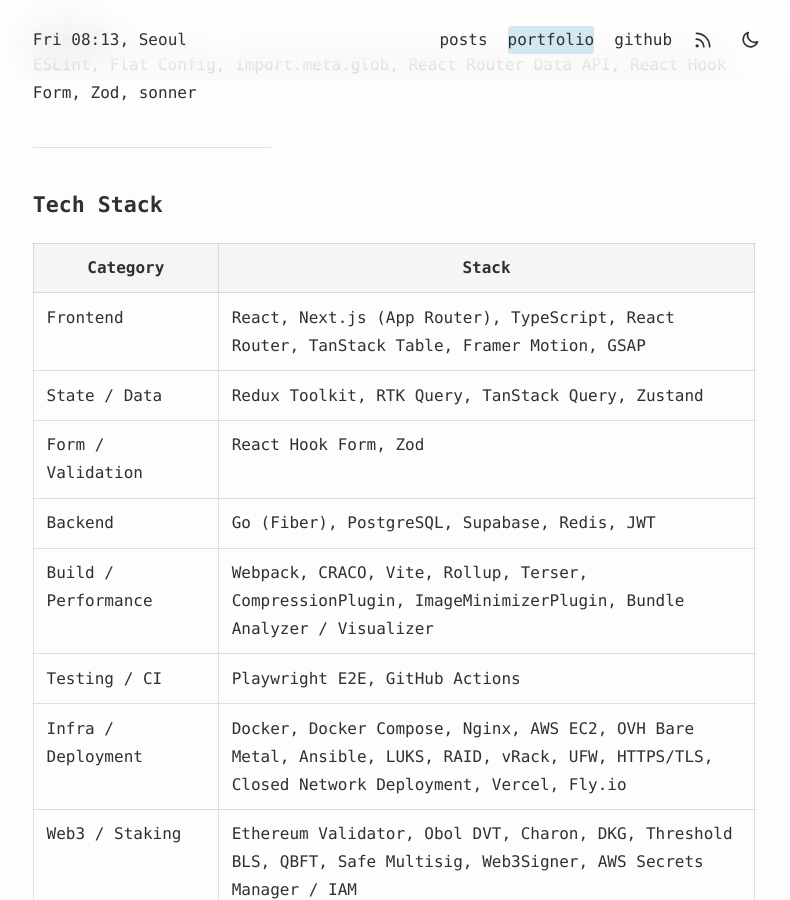
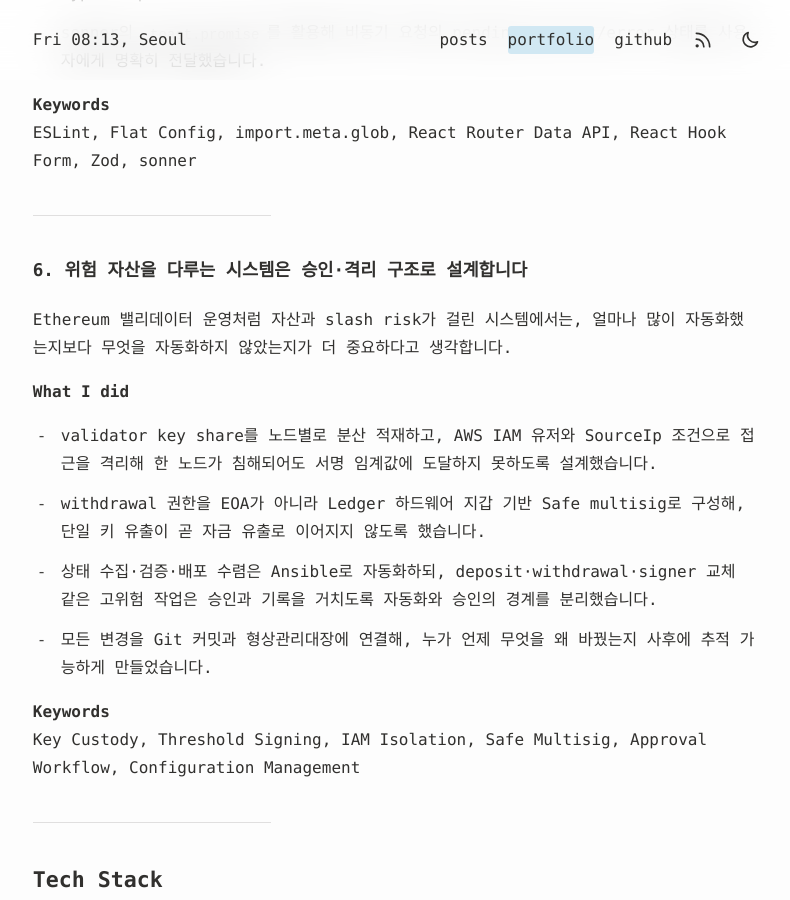
Before and after one commit to EthanKIMHG/EthanKIMHG.github.io, a Jekyll site: the page built from docs/portfolio.markdown, in a window 1280 px wide and 900 px high, scrolled down 10777 px. Shown: the whole window, without its empty margins (246-1036 px from the left). Built offline with Jekyll 4.4.1, drawn with Linux system fonts in a browser that asks for light colours; some of the changed text lies outside the part shown.

Commit message:
Add infra/security strength items and fix D4D link
Reflect OVH bare-metal Ansible hardening and key-custody/approval
design in Technical Strengths, and fix broken D4D markdown link.

```diff
--- a/docs/_posts/portfolio.md
+++ b/docs/_posts/portfolio.md
@@ -119,7 +119,7 @@ Ethereum Validator, Obol DVT, Charon, DKG, Threshold BLS, Web3Signer, AWS Secret
 Next.js 15, React 19, TypeScript, Zustand, TanStack Query, Turborepo, Go, Fiber, PostgreSQL(Supabase), Redis, Playwright, GitHub Actions, Fly.io, Vercel
 
 **Link**
-[d4d.tech][https://d4d.tech]
+[d4d.tech](https://d4d.tech)
 
 ---
 
@@ -208,7 +208,7 @@ JWT, HttpOnly Cookie, Silent Refresh, RTK Query, Axios Interceptor, ErrorBoundar
 
 ### 2. 제약 있는 환경에서도 배포 가능한 구조를 만듭니다
 
-폐쇄망, 온프레미스, AWS EC2, 베어메탈 환경에서 Docker Multi-stage Build, Nginx path-based routing, HTTPS 구성을 통해 여러 서비스를 안정적으로 배포했습니다.
+폐쇄망, 온프레미스, AWS EC2, 베어메탈 환경에서 Docker Multi-stage Build부터 서버 하드닝·IaC까지 인프라 계층을 직접 구성하며 여러 서비스를 안정적으로 배포했습니다.
 
 **What I did**
 
@@ -217,9 +217,10 @@ JWT, HttpOnly Cookie, Silent Refresh, RTK Query, Axios Interceptor, ErrorBoundar
 - 여러 서비스를 하나의 Nginx 컨테이너에서 `/holder`, `/issuer`, `/issuer-admin`, `/admin` path 기준으로 서빙했습니다.
 - SPA 새로고침 시 404가 발생하지 않도록 각 path별 `try_files` 설정을 구성했습니다.
 - 운영 서버에서 `docker load → docker compose up`으로 재현 가능한 배포 흐름을 만들었습니다.
+- 4대 베어메탈 서버는 Ansible role 13종으로 SSH 하드닝, UFW, RAID, LUKS, vRack 사설망까지 코드화해 동일한 기준으로 멱등하게 수렴시켰습니다.
 
 **Keywords**
-Docker, Multi-stage Build, Nginx, Closed Network, Path-based Routing, SPA Routing, Immutable Infrastructure
+Docker, Multi-stage Build, Nginx, Closed Network, Path-based Routing, SPA Routing, Ansible, Infrastructure as Code, Bare Metal
 
 ---
 
@@ -274,6 +275,22 @@ ESLint, Flat Config, import.meta.glob, React Router Data API, React Hook Form, Z
 
 ---
 
+### 6. 위험 자산을 다루는 시스템은 승인·격리 구조로 설계합니다
+
+Ethereum 밸리데이터 운영처럼 자산과 slash risk가 걸린 시스템에서는, 얼마나 많이 자동화했는지보다 무엇을 자동화하지 않았는지가 더 중요하다고 생각합니다.
+
+**What I did**
+
+- validator key share를 노드별로 분산 적재하고, AWS IAM 유저와 SourceIp 조건으로 접근을 격리해 한 노드가 침해되어도 서명 임계값에 도달하지 못하도록 설계했습니다.
+- withdrawal 권한을 EOA가 아니라 Ledger 하드웨어 지갑 기반 Safe multisig로 구성해, 단일 키 유출이 곧 자금 유출로 이어지지 않도록 했습니다.
+- 상태 수집·검증·배포 수렴은 Ansible로 자동화하되, deposit·withdrawal·signer 교체 같은 고위험 작업은 승인과 기록을 거치도록 자동화와 승인의 경계를 분리했습니다.
+- 모든 변경을 Git 커밋과 형상관리대장에 연결해, 누가 언제 무엇을 왜 바꿨는지 사후에 추적 가능하게 만들었습니다.
+
+**Keywords**
+Key Custody, Threshold Signing, IAM Isolation, Safe Multisig, Approval Workflow, Configuration Management
+
+---
+
 ## Tech Stack
 
 | Category | Stack |
```
